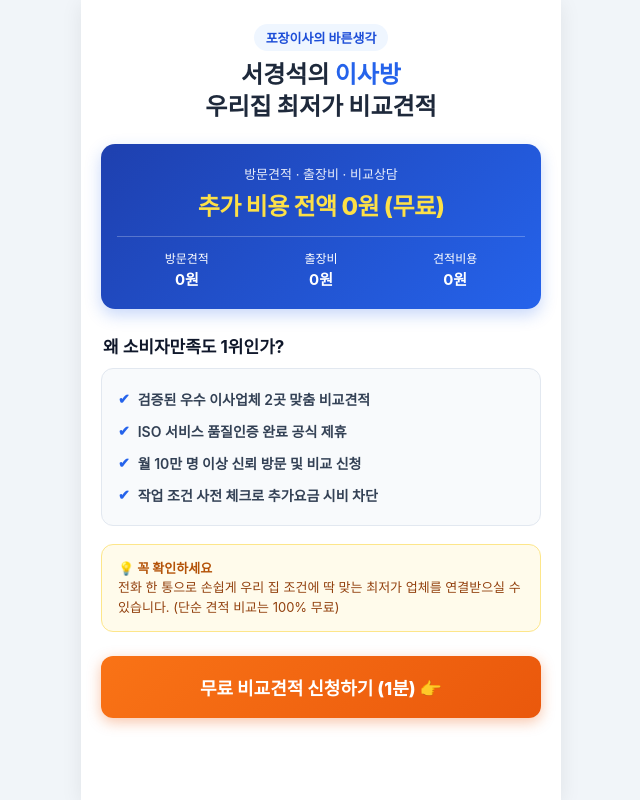
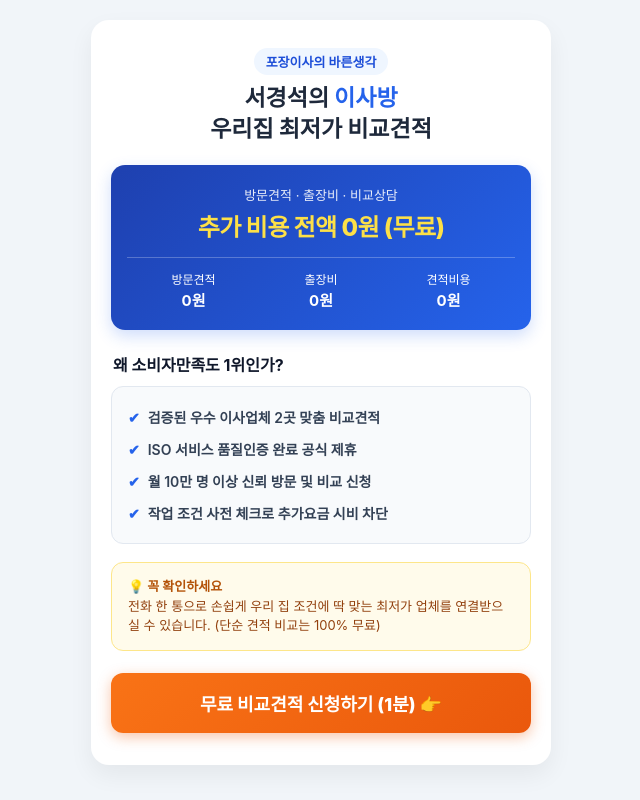
Before and after one commit to tintree6587/ads-txt, a plain HTML site: page move.html in a window 1280 px wide. Shown: the whole page, without its empty margins (319-959 px from the left). Drawn offline with Linux system fonts and the light colour scheme.

Commit message:
Update move.html

```diff
--- a/move.html
+++ b/move.html
@@ -6,30 +6,30 @@
   <title>포장이사의 바른생각 - 서경석의 이사방 비교견적</title>
   <style>
     * { box-sizing: border-box; margin: 0; padding: 0; font-family: -apple-system, BlinkMacSystemFont, "Apple SD Gothic Neo", Pretendard, Roboto, "Noto Sans KR", sans-serif; }
-    body { background-color: #f1f5f9; display: flex; justify-content: center; min-height: 100vh; }
-    .container { width: 100%; max-width: 480px; background-color: #ffffff; min-height: 100vh; padding: 24px 20px 40px; box-shadow: 0 4px 20px rgba(0,0,0,0.08); }
+    body { background-color: #f1f5f9; display: flex; justify-content: center; align-items: flex-start; min-height: 100vh; padding: 20px 0; }
+    .container { width: 100%; max-width: 460px; background-color: #ffffff; border-radius: 18px; padding: 28px 20px 32px; box-shadow: 0 10px 25px rgba(0,0,0,0.06); }
 
     .badge-wrap { text-align: center; margin-bottom: 8px; }
     .badge { display: inline-block; background-color: #eff6ff; color: #1d4ed8; font-size: 13px; font-weight: 700; padding: 4px 12px; border-radius: 20px; }
-    .title { font-size: 24px; font-weight: 800; color: #1e293b; line-height: 1.35; text-align: center; margin-bottom: 20px; word-break: keep-all; }
+    .title { font-size: 23px; font-weight: 800; color: #1e293b; line-height: 1.35; text-align: center; margin-bottom: 20px; word-break: keep-all; }
     .title span { color: #2563eb; }
 
-    .benefit-card { background: linear-gradient(135deg, #1e40af, #2563eb); border-radius: 14px; padding: 20px 16px; color: #ffffff; text-align: center; margin-bottom: 24px; box-shadow: 0 6px 16px rgba(37,99,235,0.25); }
+    .benefit-card { background: linear-gradient(135deg, #1e40af, #2563eb); border-radius: 14px; padding: 20px 16px; color: #ffffff; text-align: center; margin-bottom: 22px; box-shadow: 0 6px 16px rgba(37,99,235,0.22); }
     .benefit-sub { font-size: 13px; opacity: 0.9; margin-bottom: 4px; }
     .benefit-main { font-size: 24px; font-weight: 800; color: #fde047; letter-spacing: -0.5px; margin-bottom: 14px; }
     .benefit-grid { display: flex; justify-content: space-around; border-top: 1px solid rgba(255,255,255,0.25); padding-top: 12px; }
     .grid-item { font-size: 12px; }
     .grid-item strong { display: block; font-size: 15px; margin-top: 2px; }
 
-    .section-title { font-size: 17px; font-weight: 700; color: #0f172a; margin-bottom: 10px; padding-left: 2px; }
-    .trust-box { background-color: #f8fafc; border: 1px solid #e2e8f0; border-radius: 12px; padding: 14px 16px; margin-bottom: 18px; }
+    .section-title { font-size: 16px; font-weight: 700; color: #0f172a; margin-bottom: 10px; padding-left: 2px; text-align: left; }
+    .trust-box { background-color: #f8fafc; border: 1px solid #e2e8f0; border-radius: 12px; padding: 14px 16px; margin-bottom: 18px; text-align: left; }
     .trust-item { font-size: 14px; color: #334155; font-weight: 600; padding: 6px 0; display: flex; align-items: center; }
     .trust-item::before { content: "✔"; color: #2563eb; font-weight: 900; margin-right: 8px; }
 
-    .qa-box { background-color: #fffbeb; border: 1px solid #fde68a; border-radius: 12px; padding: 14px 16px; font-size: 13px; color: #92400e; line-height: 1.5; margin-bottom: 24px; }
+    .qa-box { background-color: #fffbeb; border: 1px solid #fde68a; border-radius: 12px; padding: 14px 16px; font-size: 13px; color: #92400e; line-height: 1.5; margin-bottom: 22px; text-align: left; }
     .qa-box strong { color: #b45309; }
 
-    .cta-btn { display: block; width: 100%; box-sizing: border-box; background: linear-gradient(135deg, #f97316, #ea580c); color: #ffffff !important; text-align: center; padding: 18px 0; font-size: 18px; font-weight: 800; text-decoration: none; border-radius: 12px; box-shadow: 0 4px 14px rgba(234,88,12,0.35); }
+    .cta-btn { display: block; width: 100%; box-sizing: border-box; background: linear-gradient(135deg, #f97316, #ea580c); color: #ffffff !important; text-align: center; padding: 17px 0; font-size: 18px; font-weight: 800; text-decoration: none; border-radius: 12px; box-shadow: 0 4px 14px rgba(234,88,12,0.35); }
   </style>
 </head>
 <body>
```
